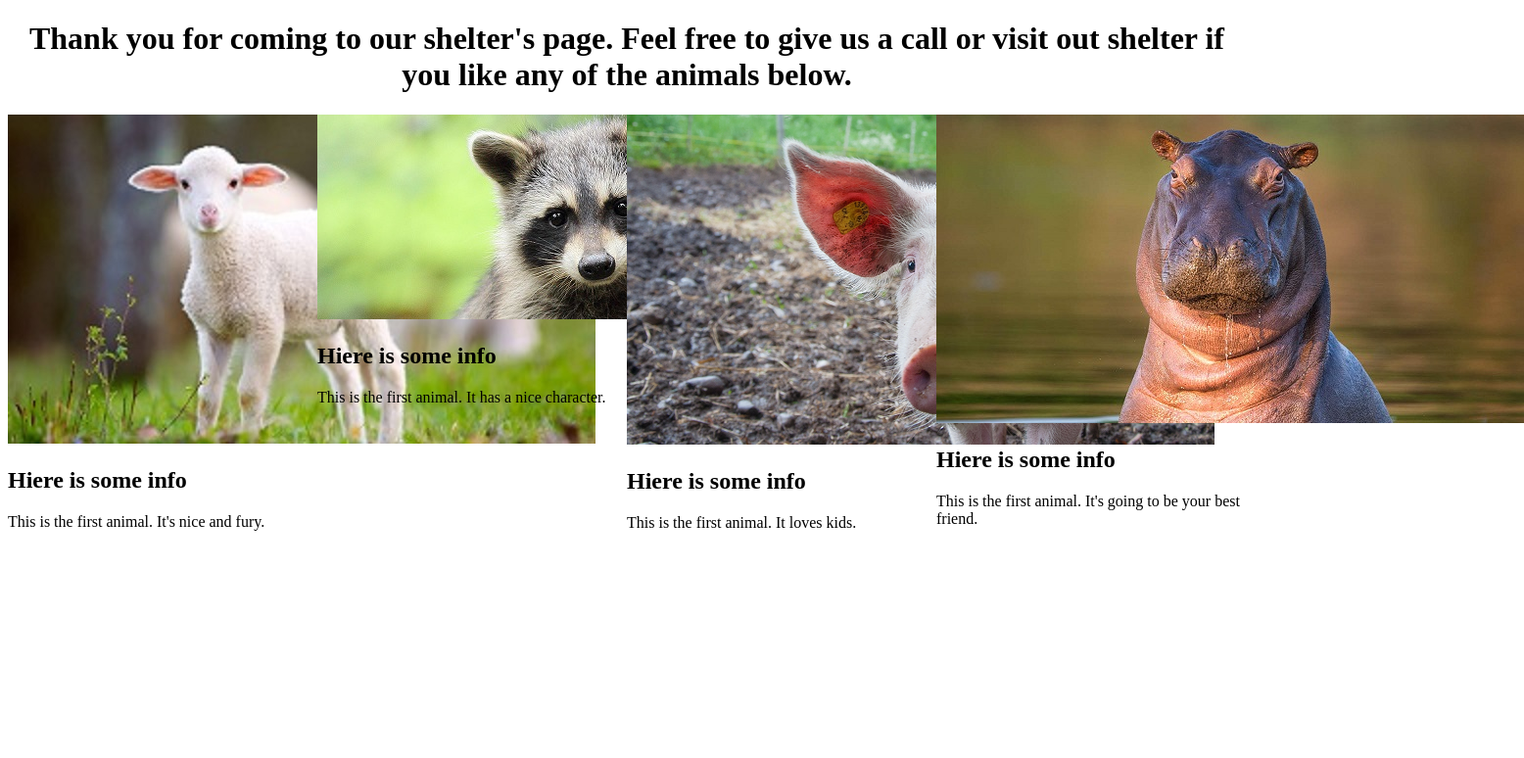
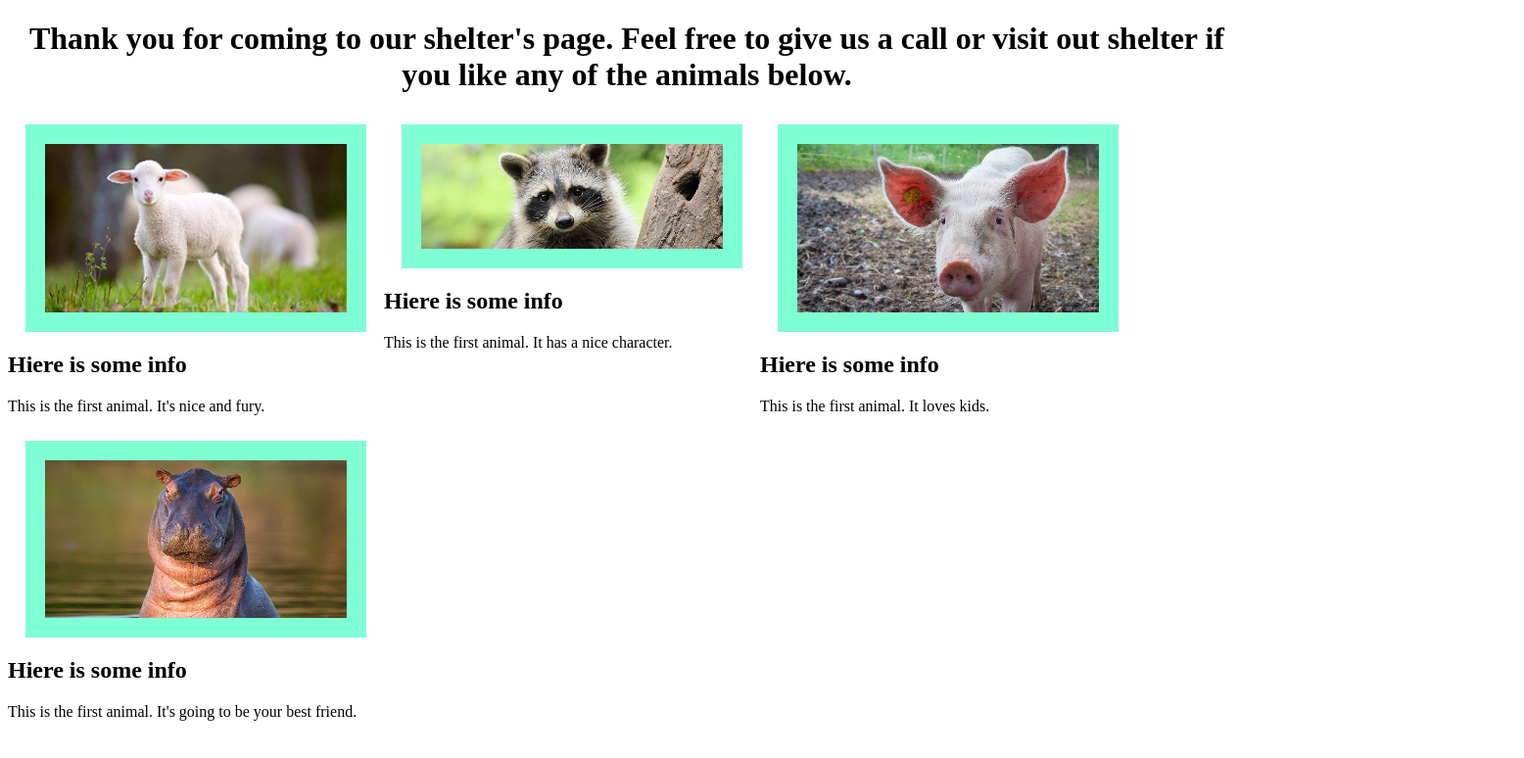
Before and after one commit to asyakap/shelter, a plain HTML site: page index.html in a window 1280 px wide. Shown: the whole page at 98% size, 1556 px wide, since content can reach past the window. Drawn offline with Linux system fonts and the light colour scheme.

Commit message:
edit styles

```diff
--- a/css/styles.css
+++ b/css/styles.css
@@ -1,14 +1,14 @@
 
 .box {
-  width: 25%;
+  width: auto;
   border: black;
   border-width: 10px;
+  display: block;
 }
 
 .column {
   float: left;
-  width: 25%;
-  height: 25%;
+  width: 48vh;
 }
 
 .column h1 {
@@ -18,3 +18,11 @@
 .centered {
   text-align: center;
 }
+
+img {
+  margin: 10px auto;
+  width: 80%;
+  height: auto;
+  display: block;
+  border: solid 20px aquamarine;
+}
--- a/index.html
+++ b/index.html
@@ -9,25 +9,25 @@
     <h1>Thank you for coming to our shelter's page. Feel free to give us a call or visit out shelter if you like any of the animals below.</h1>
   </div>
 
-  <div class="column box">
+  <div class="column img">
     <img src="img/1.jpg" alt="picture of the 1st animal">
     <h2>Hiere is some info</h2>
     <p>This is the first animal. It's nice and fury.</p>
   </div>
 
-  <div class="column box">
+  <div class="column img">
     <img src="img/2.jpg" alt="picture of the 2nd animal">
     <h2>Hiere is some info</h2>
     <p>This is the first animal. It has a nice character.</p>
   </div>
 
-  <div class="column box">
+  <div class="column img">
     <img src="img/3.png" alt="picture of the 3rd animal">
     <h2>Hiere is some info</h2>
     <p>This is the first animal. It loves kids.</p>
   </div>
 
-  <div class="column box">
+  <div class="column img">
     <img src="img/4.jpg" alt="picture of the 4th animal">
     <h2>Hiere is some info</h2>
     <p>This is the first animal. It's going to be your best friend.</p>
```
Also changed, not shown: img/Phedina_brazzae_1894_(cropped).jpg.webp (added).
